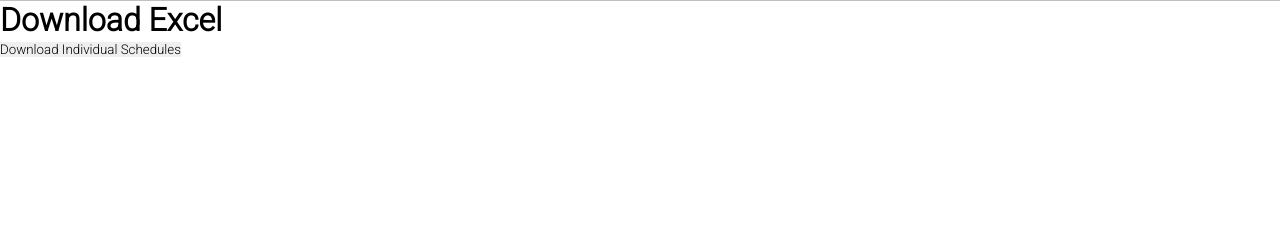
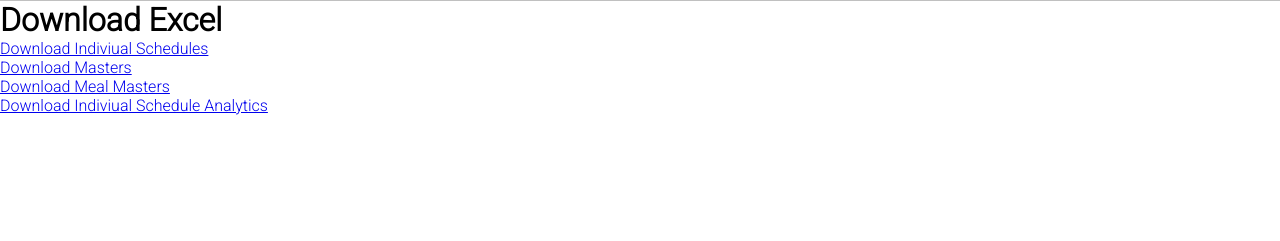
Before and after one commit to natelohn/staphd, a Django app: template schedules/templates/schedules/download.html in a window 1280 px wide. Shown: the part 59-300 px from the top of the page. Run offline with Django 3.2, Linux system fonts and the light colour scheme; the template is opened without the code that fills it, so the values that code supplies are empty; some libraries are stand-ins or nearby versions.

Commit message:
Download links working for all files

```diff
--- a/schedules/templates/schedules/download.html
+++ b/schedules/templates/schedules/download.html
@@ -2,10 +2,12 @@
 {% block page %}
 <div id="page">
 	<h1>Download Excel</h1>
-	{% if error_message %}<p><strong>{{ error_message }}</strong></p>{% endif %}
-	<form action="{% url 'schedules:download-individual' %}" method="post">
-	{% csrf_token %}
-	<input type="submit" value="Download Individual Schedules">
-	</form>
+	<ul>
+		<li><a href="{% url 'schedules:download-individual' %}">Download Indiviual Schedules</a></li>
+		<li><a href="{% url 'schedules:download-masters' %}">Download Masters</a></li>
+		<li><a href="{% url 'schedules:download-meals' %}">Download Meal Masters</a></li>
+		<li><a href="{% url 'schedules:download-analytics' %}">Download Indiviual Schedule Analytics</a></li>
+	</ul>
+
 </div>
 {% endblock %}
--- a/schedules/urls.py
+++ b/schedules/urls.py
@@ -14,9 +14,9 @@ urlpatterns = [
 
     url(r'^download/$', views.DownloadView.as_view(), name='download'),
     url(r'^download/individual$', views.download_individual, name='download-individual'),
-    # url(r'^download/masters$', views.download_masters, name='download-masters'),
-    # url(r'^download/meals$', views.download_meals, name='download-meals'),
-    # url(r'^download/analytics$', views.download_analytics, name='download-analytics'),
+    url(r'^download/masters$', views.download_masters, name='download-masters'),
+    url(r'^download/meals$', views.download_meals, name='download-meals'),
+    url(r'^download/analytics$', views.download_analytics, name='download-analytics'),
 
     url(r'^staphers/$', views.StapherList.as_view(), name='stapher-list'),
     url(r'^staphers/create/$', views.StapherCreate.as_view(), name='stapher-create'),
```
Also changed, not shown: schedules/views.py (+32 -2 lines).
